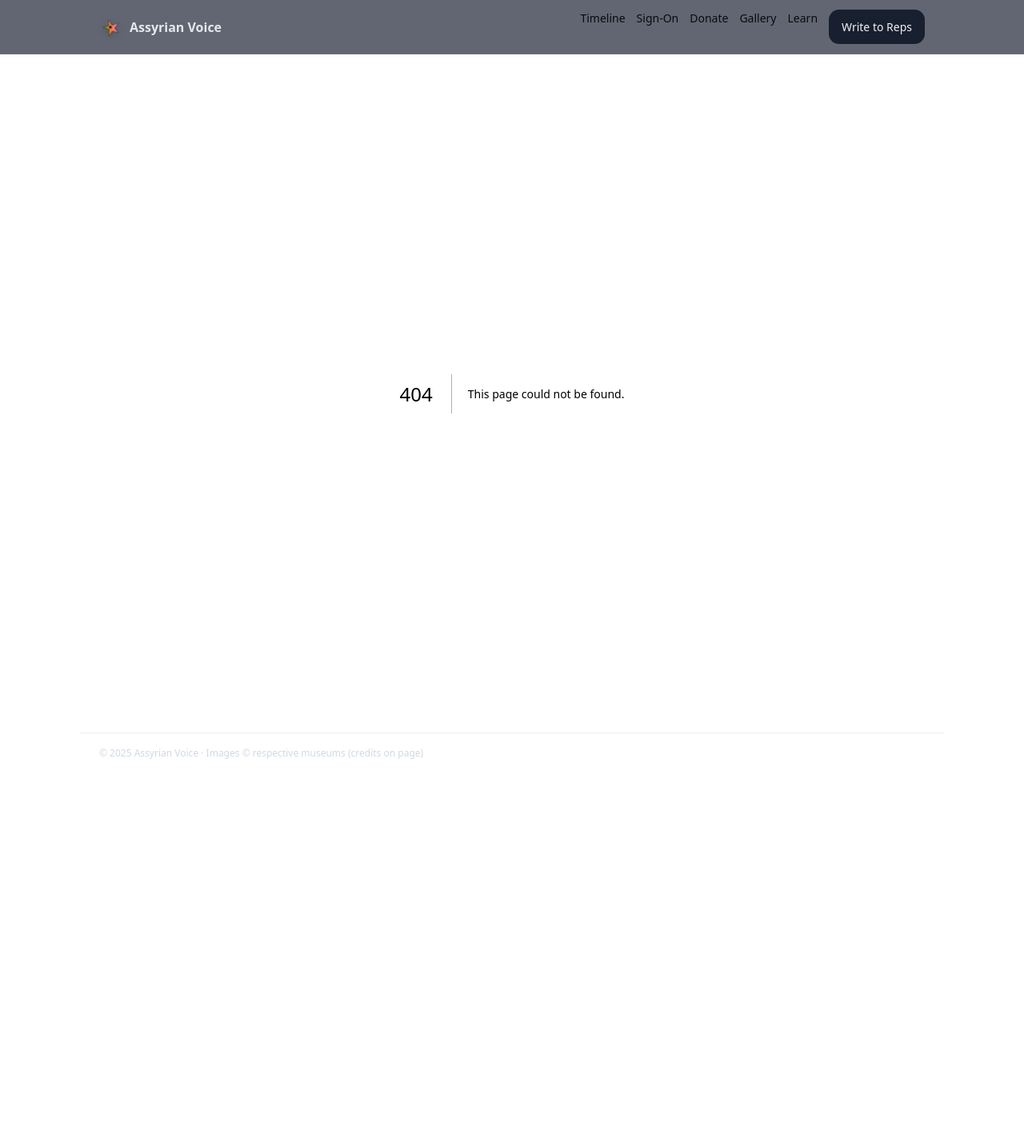
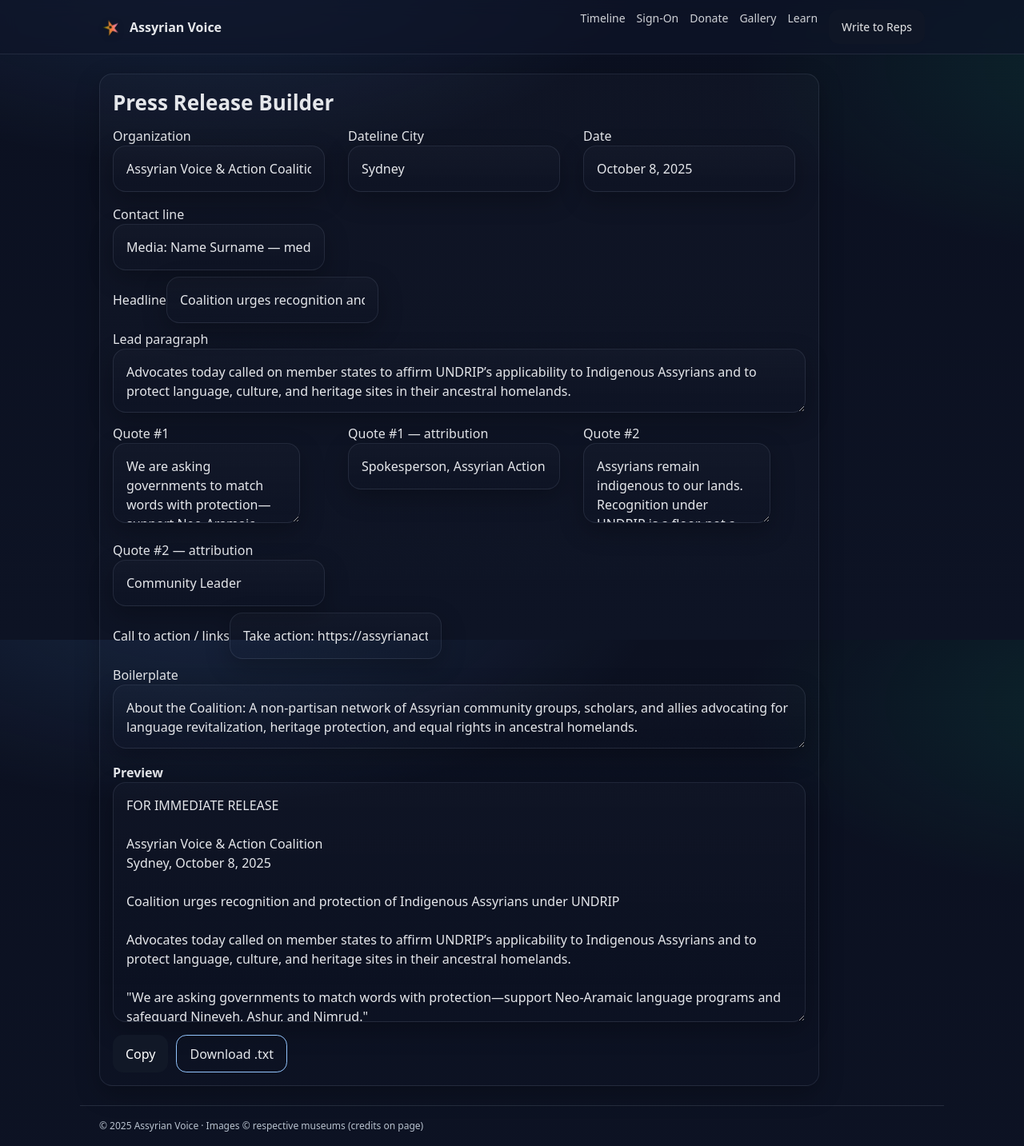
Before and after one commit to Roberttheone/assyrianaction.com, a Next.js app: page /tools/press in a window 1280 px wide. Before the commit this address had no page. Shown: the whole page at 80% size. Before the commit the page ends 967 px from the top, so only its background shows below. Built offline with nearby package versions, Linux system fonts and the light colour scheme.

Commit message:
Create page.tsx

```diff
--- /dev/null
+++ b/src/app/tools/press/page.tsx
@@ -0,0 +1,79 @@
+'use client';
+import { useMemo, useState } from 'react';
+
+function todayISO(){
+  const d=new Date(); return d.toLocaleDateString(undefined,{year:'numeric',month:'long',day:'numeric'});
+}
+function downloadTxt(filename:string, text:string){
+  const blob = new Blob([text], {type:'text/plain'});
+  const url = URL.createObjectURL(blob);
+  const a = document.createElement('a'); a.href = url; a.download = filename;
+  document.body.appendChild(a); a.click(); a.remove(); URL.revokeObjectURL(url);
+}
+
+export default function PressBuilder(){
+  const [org,setOrg]=useState('Assyrian Voice & Action Coalition');
+  const [headline,setHeadline]=useState('Coalition urges recognition and protection of Indigenous Assyrians under UNDRIP');
+  const [city,setCity]=useState('Sydney');
+  const [date,setDate]=useState(todayISO());
+  const [contact,setContact]=useState('Media: Name Surname — media@example.org — +61 4xx xxx xxx');
+  const [lead,setLead]=useState('Advocates today called on member states to affirm UNDRIP’s applicability to Indigenous Assyrians and to protect language, culture, and heritage sites in their ancestral homelands.');
+  const [quote1By,setQuote1By]=useState('Spokesperson, Assyrian Action');
+  const [quote1,setQuote1]=useState('We are asking governments to match words with protection—support Neo-Aramaic language programs and safeguard Nineveh, Ashur, and Nimrud.');
+  const [quote2By,setQuote2By]=useState('Community Leader');
+  const [quote2,setQuote2]=useState('Assyrians remain indigenous to our lands. Recognition under UNDRIP is a floor, not a ceiling, for dignity and survival.');
+  const [cta,setCta]=useState('Take action: https://assyrianaction.com/action/write  ·  Learn & donate: https://assyrianvoice.org/');
+  const [boiler,setBoiler]=useState('About the Coalition: A non-partisan network of Assyrian community groups, scholars, and allies advocating for language revitalization, heritage protection, and equal rights in ancestral homelands.');
+
+  const content = useMemo(()=>`FOR IMMEDIATE RELEASE
+
+${org}
+${city}, ${date}
+
+${headline}
+
+${lead}
+
+"${quote1}"
+— ${quote1By}
+
+"${quote2}"
+— ${quote2By}
+
+${cta}
+
+${boiler}
+
+${contact}
+`,[org,city,date,headline,lead,quote1,quote1By,quote2,quote2By,cta,boiler,contact]);
+
+  return (
+    <div style={{maxWidth:900}} className="card">
+      <h1 style={{fontSize:26,fontWeight:800}}>Press Release Builder</h1>
+      <div className="grid" style={{gridTemplateColumns:'repeat(auto-fit,minmax(260px,1fr))',marginTop:10}}>
+        <label>Organization<input className="card" value={org} onChange={e=>setOrg(e.target.value)}/></label>
+        <label>Dateline City<input className="card" value={city} onChange={e=>setCity(e.target.value)}/></label>
+        <label>Date<input className="card" value={date} onChange={e=>setDate(e.target.value)}/></label>
+        <label>Contact line<input className="card" value={contact} onChange={e=>setContact(e.target.value)}/></label>
+      </div>
+      <label style={{display:'block',marginTop:8}}>Headline<input className="card" value={headline} onChange={e=>setHeadline(e.target.value)}/></label>
+      <label style={{display:'block',marginTop:8}}>Lead paragraph<textarea className="card" value={lead} onChange={e=>setLead(e.target.value)} style={{width:'100%',height:80}}/></label>
+      <div className="grid" style={{gridTemplateColumns:'repeat(auto-fit,minmax(260px,1fr))',marginTop:8}}>
+        <label>Quote #1<textarea className="card" value={quote1} onChange={e=>setQuote1(e.target.value)} style={{height:100}}/></label>
+        <label>Quote #1 — attribution<input className="card" value={quote1By} onChange={e=>setQuote1By(e.target.value)}/></label>
+        <label>Quote #2<textarea className="card" value={quote2} onChange={e=>setQuote2(e.target.value)} style={{height:100}}/></label>
+        <label>Quote #2 — attribution<input className="card" value={quote2By} onChange={e=>setQuote2By(e.target.value)}/></label>
+      </div>
+      <label style={{display:'block',marginTop:8}}>Call to action / links<input className="card" value={cta} onChange={e=>setCta(e.target.value)}/></label>
+      <label style={{display:'block',marginTop:8}}>Boilerplate<textarea className="card" value={boiler} onChange={e=>setBoiler(e.target.value)} style={{width:'100%',height:80}}/></label>
+
+      <h2 style={{fontWeight:800,marginTop:12}}>Preview</h2>
+      <textarea className="card" style={{width:'100%',height:300}} value={content} onChange={()=>{}} readOnly/>
+
+      <div style={{display:'flex',gap:10,marginTop:10,flexWrap:'wrap'}}>
+        <button className="btn" onClick={()=>navigator.clipboard.writeText(content)}>Copy</button>
+        <button className="btn-outline" onClick={()=>downloadTxt('press-release.txt', content)}>Download .txt</button>
+      </div>
+    </div>
+  );
+}
```
